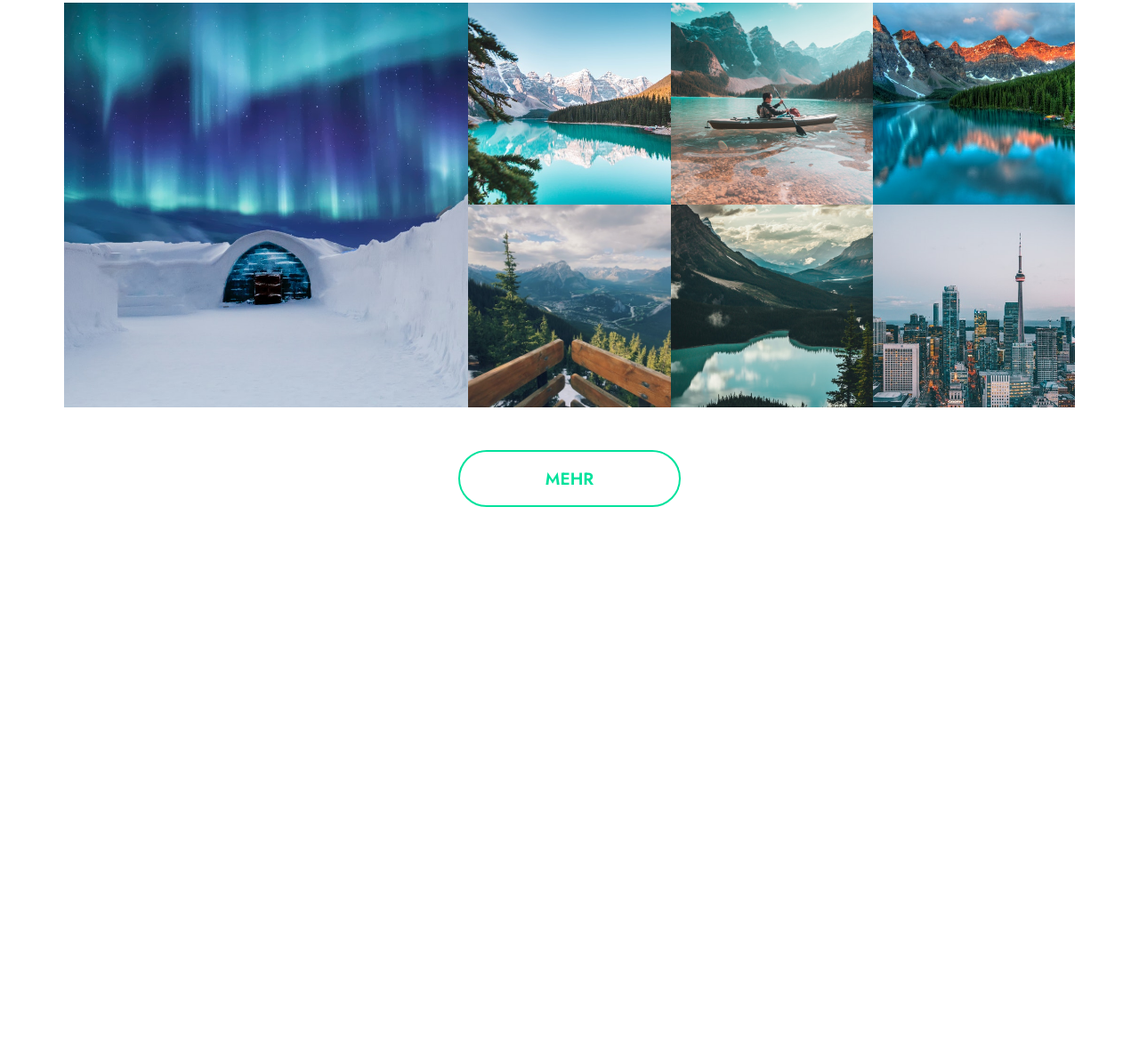
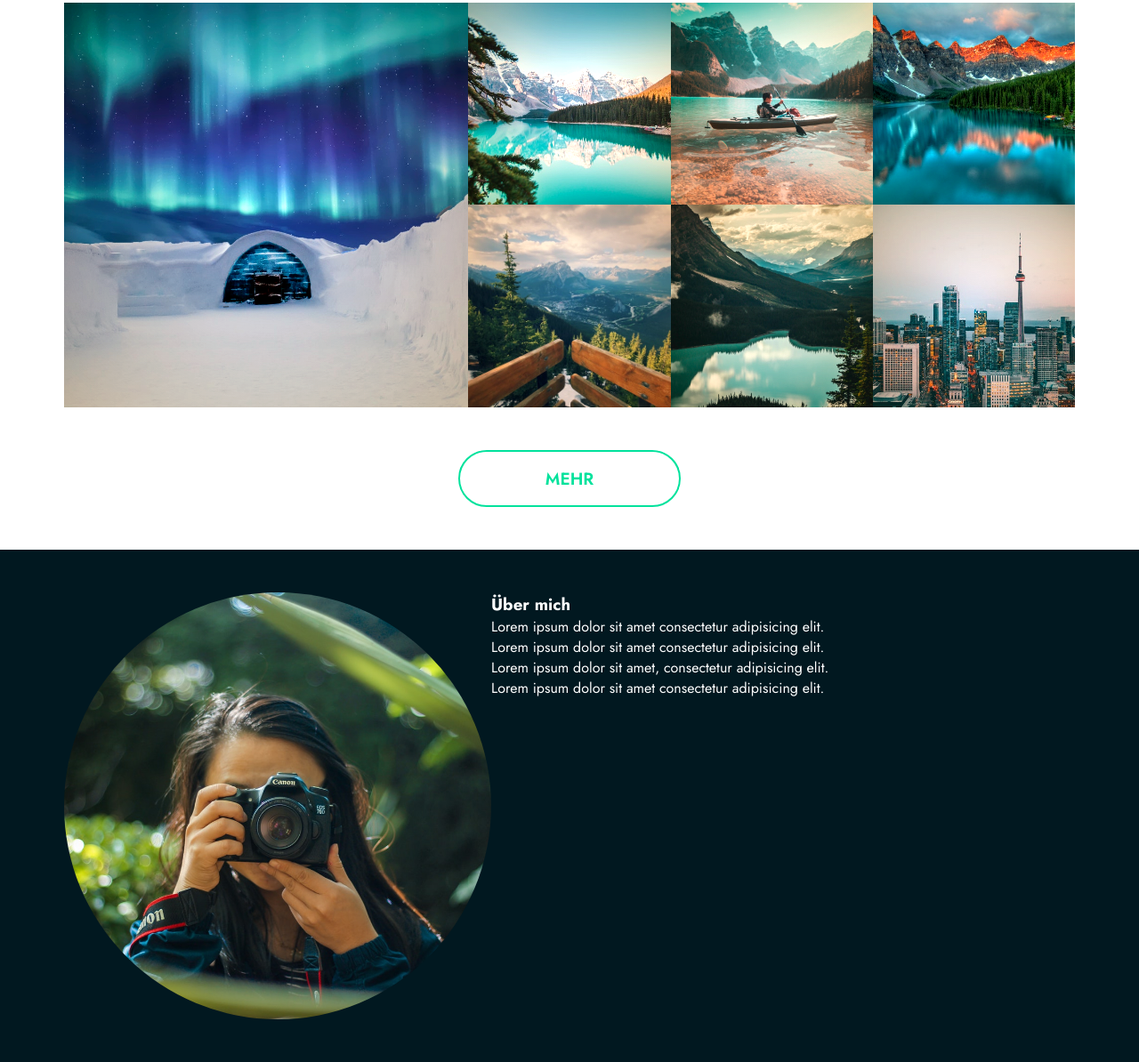
Before and after one commit to sikoob/photography, a plain HTML site: page index.html in a window 1280 px wide. Shown: the part 3300-4494 px from the top of the page at 89% size. Before the commit the page ends 3918 px from the top, so only its background shows below. Drawn offline with Linux system fonts and the light colour scheme.

Commit message:
working on about sectioN

```diff
--- a/index.html
+++ b/index.html
@@ -534,6 +534,18 @@
             </form>
         </div>
     </section>
+    <section class="about">
+        <div class="container">
+            <img class="about__image" src="img/about/pexels-arun-thomas-2093578.jpg" alt="" />
+            <div class="about__text">
+                <h3 class="about__heading">Über mich</h3>
+                <p class="about__paragraph">Lorem ipsum dolor sit amet consectetur adipisicing elit.</p>
+                <p class="about__paragraph">Lorem ipsum dolor sit amet consectetur adipisicing elit.</p>
+                <p class="about__paragraph">Lorem ipsum dolor sit amet, consectetur adipisicing elit.</p>
+                <blockquote class="about__quote">Lorem ipsum dolor sit amet consectetur adipisicing elit.</blockquote>
+            </div>
+        </div>
+    </section>
 
     <!-- Bug Fix für Chrome, damit Animationen nicht beim Laden ausgeführt werden-->
     <script> </script>
--- /dev/null
+++ b/styles/pages/home/_about.scss
@@ -0,0 +1,26 @@
+@use "../../abstracts/" as *;
+@use "sass:math";
+@use "sass:color";
+
+
+.container {
+    @include make-container;
+}
+
+.about {
+    background-color: $color-secondary-dark;
+    padding-top: 3rem;
+    padding-bottom: 3rem;
+
+    &__text {
+        color: white;
+    }
+
+    &__image {
+        width: 30rem;
+        height: 30rem;
+        object-fit: cover;
+        border-radius: 1000rem;
+        float: left;
+    }
+}
--- a/styles/pages/home/_gallery.scss
+++ b/styles/pages/home/_gallery.scss
@@ -2,6 +2,7 @@
 @use "sass:math";
 @use "sass:color";
 
+$-animation-duration: 0.2s;
 $-column-size: math.div(71rem, 5);
 
 .gallery {
@@ -48,6 +49,46 @@ $-column-size: math.div(71rem, 5);
 
     &-item {
         display: block;
+
+        position: relative;
+        filter: contrast(1.1) brightness(1.15) saturate(1.1);
+        transform: scale(1);
+        z-index: 0;
+        box-shadow: 0 0 1rem rgba(0,0,0,0);
+        transition: filter $-animation-duration ease-in-out,
+                    transform $-animation-duration ease-in-out,
+                    z-index $-animation-duration linear,
+                    box-shadow $-animation-duration ease-in-out;
+
+        &::before {
+            display: block;
+            height: 100%;
+            left: 0;
+            position: absolute;
+            top: 0;
+            width: 100%;
+            z-index: 1;
+            background: radial-gradient(circle closest-corner, transparent 0, rgba(175,105,24,0.4) 100%);
+            content: "";
+            mix-blend-mode: multiply;
+
+            transition: opacity 0.1s ease-in-out;
+        }
+
+        &:hover {
+            box-shadow: 0 0 1rem rgba(0,0,0,1);
+            transform: scale(1.1);
+            z-index: 1000;
+            filter: contrast(1) brightness(1) saturate(1);
+            transition: filter $-animation-duration ease-in-out,
+                        transform $-animation-duration ease-in-out,
+                        z-index $-animation-duration linear,
+                        box-shadow $-animation-duration ease-in-out;
+
+            &::before {
+                opacity: 0;
+            }
+        }
 
         &--first {
             grid-column-start: 1;
--- a/styles/pages/home/_index.scss
+++ b/styles/pages/home/_index.scss
@@ -3,3 +3,4 @@
 @use "story";
 @use "offer";
 @use "gallery";
+@use "about";
```
Also changed, not shown: dist/main.css, 1 other file.
